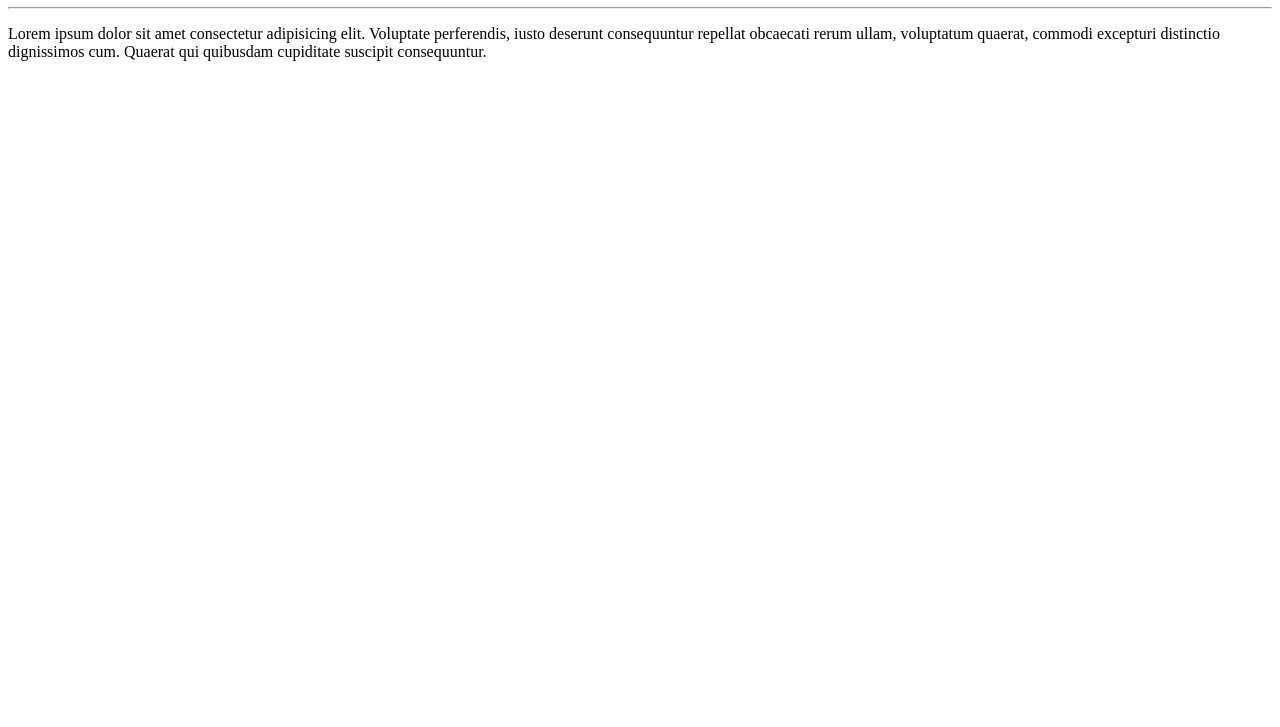
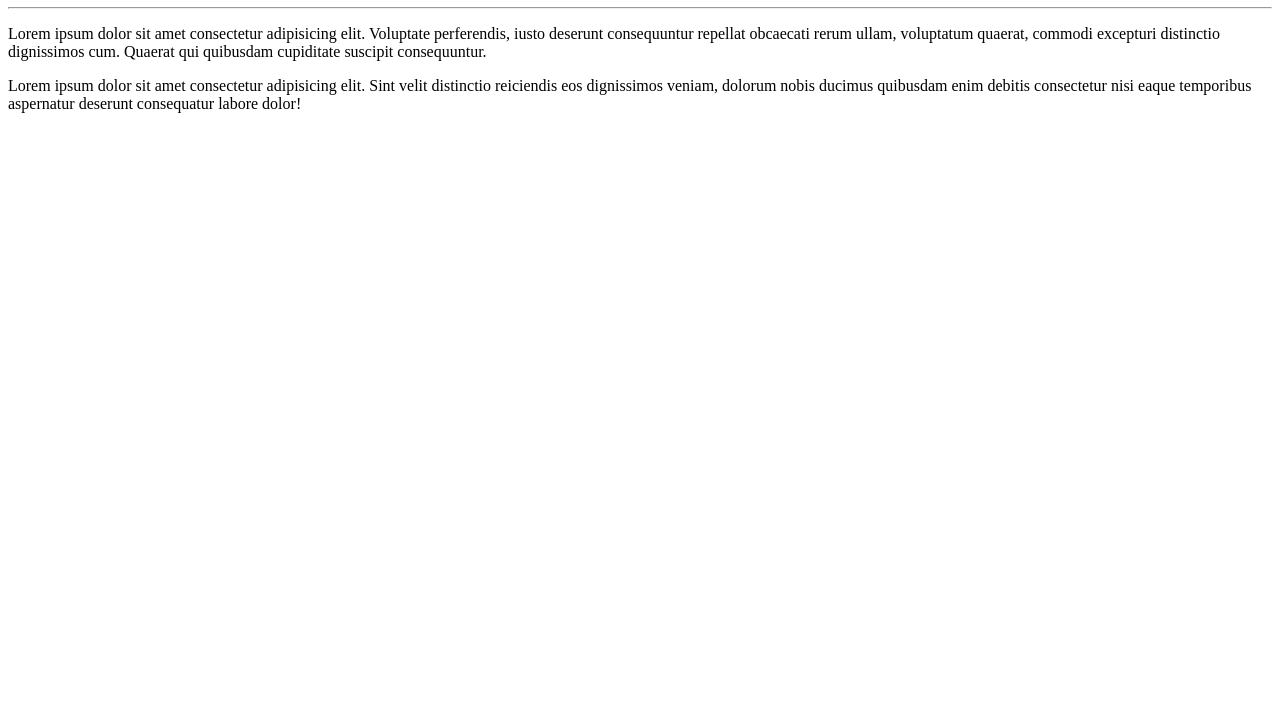
Before and after one commit to rafaelsouuza/Ola-Mundo, a plain HTML site: page site-exemplo/index.html in a window 1280 px wide. Shown: the part 73-800 px from the top of the page. Drawn offline with Linux system fonts and the light colour scheme.

Commit message:
adicionei um parágrafo

```diff
--- a/site-exemplo/index.html
+++ b/site-exemplo/index.html
@@ -9,5 +9,6 @@
     <h1>Olá, Mundo!</h1>
     <hr>
     <p>Lorem ipsum dolor sit amet consectetur adipisicing elit. Voluptate perferendis, iusto deserunt consequuntur repellat obcaecati rerum ullam, voluptatum quaerat, commodi excepturi distinctio dignissimos cum. Quaerat qui quibusdam cupiditate suscipit consequuntur.</p>
+    <p>Lorem ipsum dolor sit amet consectetur adipisicing elit. Sint velit distinctio reiciendis eos dignissimos veniam, dolorum nobis ducimus quibusdam enim debitis consectetur nisi eaque temporibus aspernatur deserunt consequatur labore dolor!</p>
 </body>
 </html>
```
